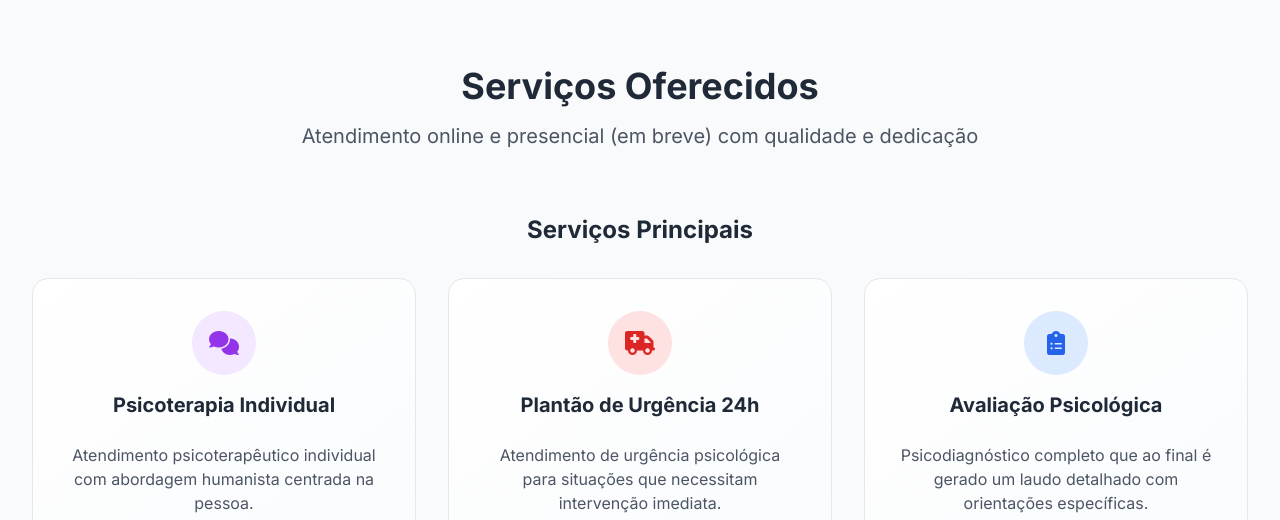
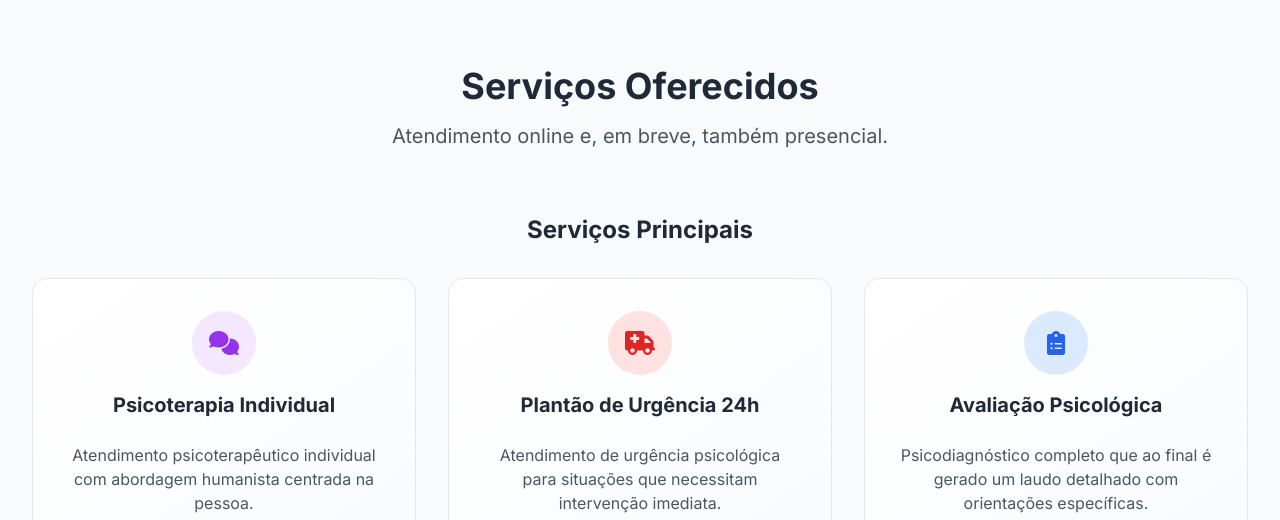
Before and after one commit to pedroalmeidapsi/agendamentos, a plain HTML site: page index.html in a window 1280 px wide. Shown: the part 2120-2640 px from the top of the page. Drawn offline with nearby package versions, Linux system fonts and the light colour scheme.

Commit message:
Update index.html

```diff
--- a/index.html
+++ b/index.html
@@ -327,7 +327,7 @@
         <div class="max-w-7xl mx-auto px-4 sm:px-6 lg:px-8">
             <div class="text-center mb-16">
                 <h2 class="text-4xl font-bold text-gray-800 mb-4">Serviços Oferecidos</h2>
-                <p class="text-xl text-gray-600">Atendimento online e presencial (em breve) com qualidade e dedicação</p>
+                <p class="text-xl text-gray-600">Atendimento online e, em breve, também presencial.</p>
             </div>
 
             <!-- Serviços Principais -->
```
